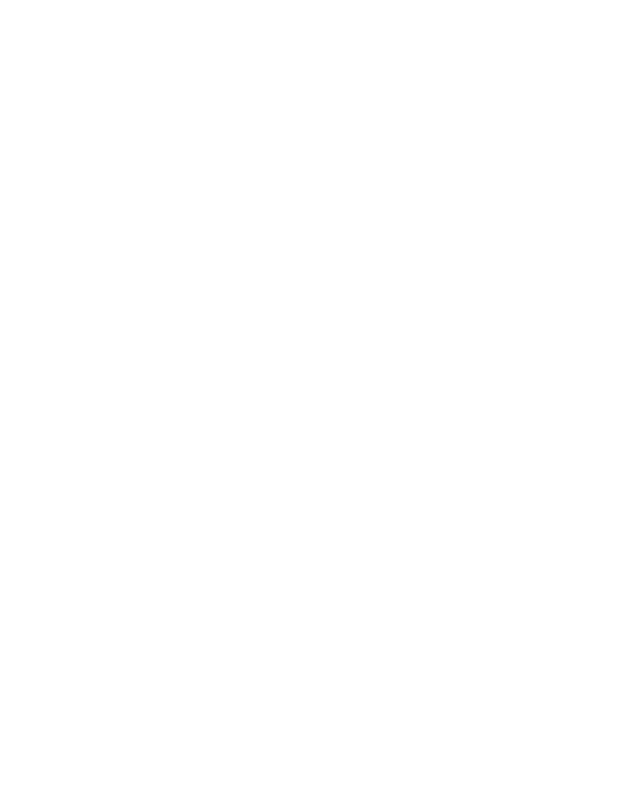
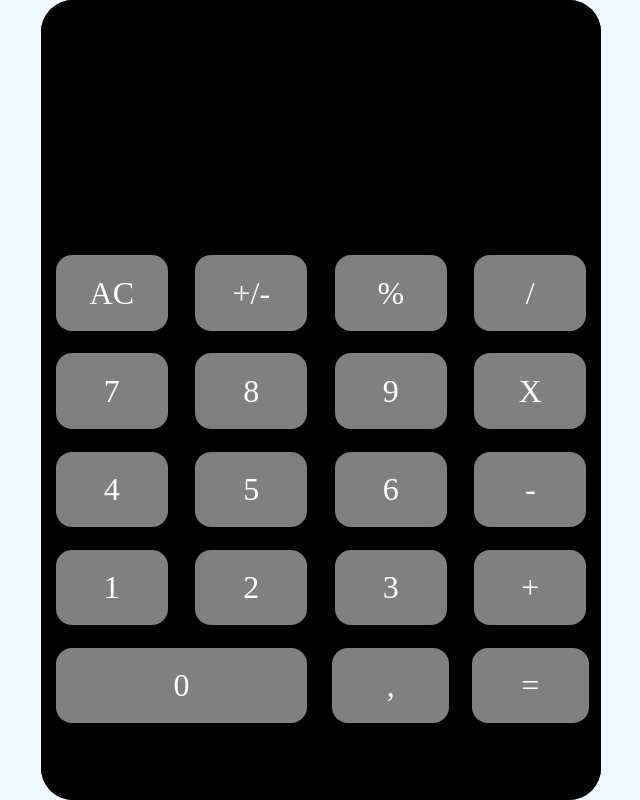
Before and after one commit to avishekkumar0204/calculator, a plain HTML site: page index.html in a window 1280 px wide. Shown: the whole page, without its empty margins (319-959 px from the left). Drawn offline with Linux system fonts and the light colour scheme.

Commit message:
added html and css

```diff
--- a/css/style.css
+++ b/css/style.css
@@ -0,0 +1,109 @@
+*{
+    margin:0;
+    padding:0;
+    box-sizing: border-box;
+    color: white;
+}
+.flexBox{
+    display: flex;
+    justify-content: center;
+    align-items: center;
+}
+.calculator{
+    background-color: aliceblue;
+    height: 100vh;
+    width:100vw;
+}
+/* Calculator body starts from here  */
+.calculatorBody{
+    display: flex;
+    flex-direction: column;
+    border-radius: 2rem;
+    background-color: black;
+    /* border:2px solid red; */
+    height: 70%;
+    width:22%;
+
+}
+
+/* Calculator screen starts from here  */
+.calculatorScreen{
+    height: 30%;
+    width:100%;
+    border:1px solid black;
+    border-top-left-radius: 2rem;
+    border-top-right-radius: 2rem;
+}
+
+
+/* Calculator bottons starts from here  */
+
+.calculatorButtons{
+    display: flex;
+    height: 70%;
+    width:100%;
+    border:1px solid black;
+    flex-direction: column;
+
+    border-bottom-left-radius: 2rem;
+    border-bottom-right-radius: 2rem;
+    /* background-color: red; */
+}
+.firstRow,.secondRow,.thirdRow,.forthRow,.fifthRow{
+    /* border: 1px solid red; */
+    margin-top: 0.9rem;
+    height: 15%;
+    display: flex;
+    justify-content: space-around;
+    /* background-color: blue; */
+}
+.button{
+    display: flex;;
+    height:90%;
+    width:20%;
+
+    justify-content: center;
+    align-items: center;
+    /* margin: 0.5rem 0.6rem; */
+    background-color: gray;
+    border-radius: 1rem;
+    font-size: 2rem;
+}
+.zero,.other{
+    display: flex;
+    width: 100%;
+    justify-content: space-around;
+}
+.zero .button{
+    height: 90%;
+    width:90%;
+    justify-content: center;
+    align-items: center;
+}
+.other .button{
+    width: 42%;
+    height: 90%;
+
+
+}
+
+/* media queries  */
+@media screen and (max-width:700px) {
+    .calculatorBody{
+        height:100vh;
+        width:100vh;
+    }
+
+}
+@media screen and (min-width:700px) and (max-width: 900px){
+    .calculatorBody{
+        height:100vh;
+        width:80vh;
+    }
+}
+@media screen and (min-width:900px){
+    .calculatorBody{
+        height:100vh;
+        width:70vh;
+    }
+}
--- a/index.html
+++ b/index.html
@@ -1,5 +1,6 @@
 <!DOCTYPE html>
 <html lang="en">
+
 <head>
     <meta charset="UTF-8">
     <meta http-equiv="X-UA-Compatible" content="IE=edge">
@@ -7,16 +8,57 @@
     <link rel="stylesheet" href="css/style.css">
     <title>Calculator</title>
 </head>
+
 <body>
-    <div class="calculatorBody">
-        <div class="calculatorScreen">
 
-        </div>
-        <div class="calculatorButtons">
+    <div class="calculator flexBox">
+        <div class="calculatorBody">
+            <div class="calculatorScreen">
 
+            </div>
+            <div class="calculatorButtons">
+                <div class="firstRow">
+                    <div class="button">AC</div>
+                    <div class="button">+/-</div>
+                    <div class="button">%</div>
+                    <div class="button">/</div>
+                </div>
+
+                <div class="secondRow">
+                    <div class="button">7</div>
+                    <div class="button">8</div>
+                    <div class="button">9</div>
+                    <div class="button">X</div>
+                </div>
+                <div class="thirdRow">
+                    <div class="button">4</div>
+                    <div class="button">5</div>
+                    <div class="button">6</div>
+                    <div class="button">-</div>
+                </div>
+
+                <div class="forthRow">
+                    <div class="button">1</div>
+                    <div class="button">2</div>
+                    <div class="button">3</div>
+                    <div class="button">+</div>
+                </div>
+
+                <div class="fifthRow">
+                    <div class="zero">
+                        <div class="button">0</div>
+                    </div>
+                    <div class="other">
+                        <div class="button">,</div>
+                        <div class="button">=</div>
+                    </div>
+                </div>
+
+            </div>
         </div>
     </div>
 
     <script src="js/index.js"></script>
 </body>
+
 </html>
```
